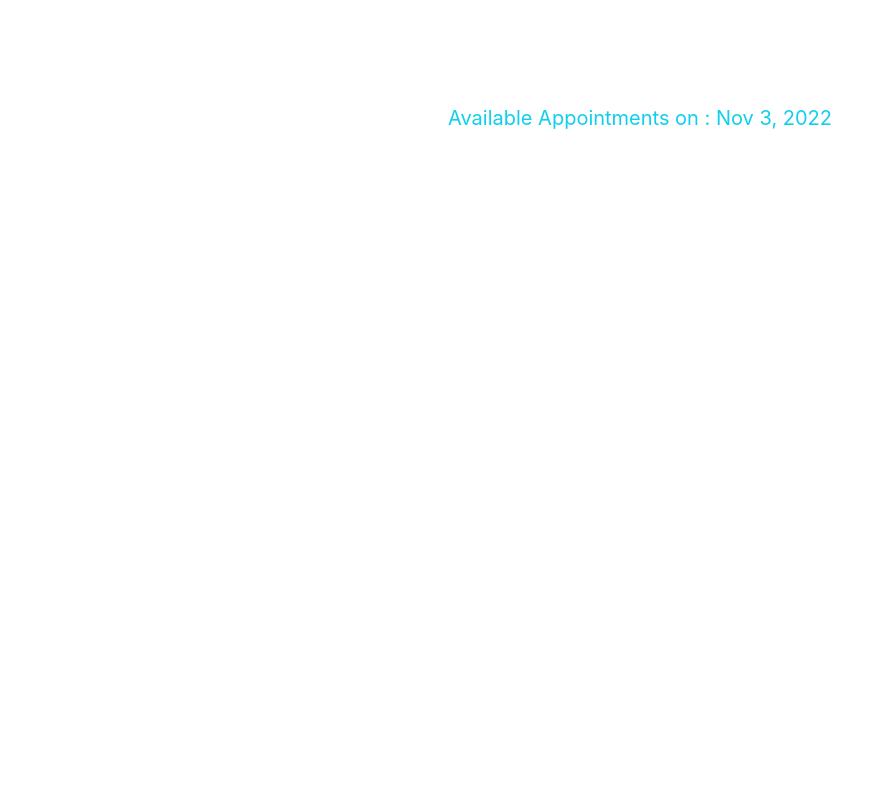
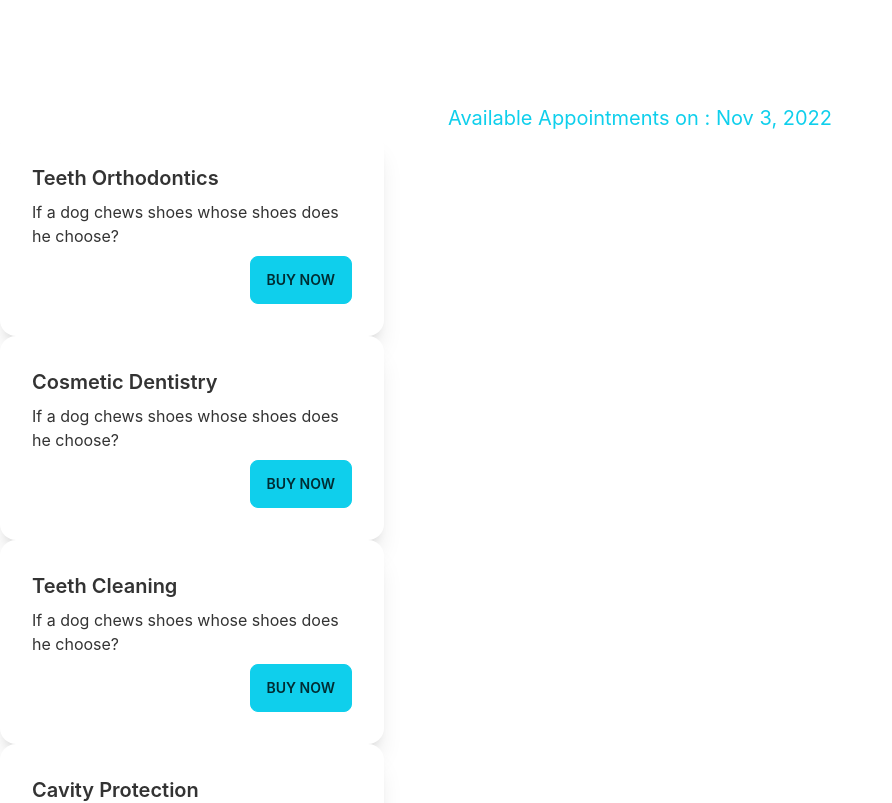
Before and after one commit to bellicose77/fullstack-doctor-website, a React (Create React App) app in the folder frontend/: page /appointment in a window 1280 px wide. Shown: the part 760-1563 px from the top of the page, without its empty margins (0-892 px from the left). Before the commit the page ends 892 px from the top, so only its background shows below. Built offline with nearby package versions, Linux system fonts and the light colour scheme.

Commit message:
add dynamic data

```diff
--- a/frontend/src/components/AppointmentSlot/AppointmentSlot.js
+++ b/frontend/src/components/AppointmentSlot/AppointmentSlot.js
@@ -1,10 +1,17 @@
 import React from 'react';
 
-const AppointmentSlot = () => {
+const AppointmentSlot = ({solt}) => {
+    const {name,solts} = solt;
     return (
-        <div>
-
+        <div class="card w-96 bg-base-100 shadow-xl">
+        <div class="card-body">
+          <h2 class="card-title">{name}</h2>
+          <p>If a dog chews shoes whose shoes does he choose?</p>
+          <div class="card-actions justify-end">
+            <button class="btn btn-primary">Buy Now</button>
+          </div>
         </div>
+      </div>
     );
 };
 
--- a/frontend/src/components/AvailAppointment/AvailAppointment.js
+++ b/frontend/src/components/AvailAppointment/AvailAppointment.js
@@ -3,11 +3,11 @@
 import AppointmentSlot from '../AppointmentSlot/AppointmentSlot';
 
 const AvailAppointment = ({date}) => {
-    const [fakeDatas,setFakeData] = useState([]);
+    const [fakeDatas,setFakeDatas] = useState([]);
     useEffect(()=>{
         fetch('services.json')
         .then(res=>res.json())
-        .then(data=>setFakeData(data))
+        .then(data=>setFakeDatas(data))
     },[]);
     console.log(fakeDatas)
     return (
```
